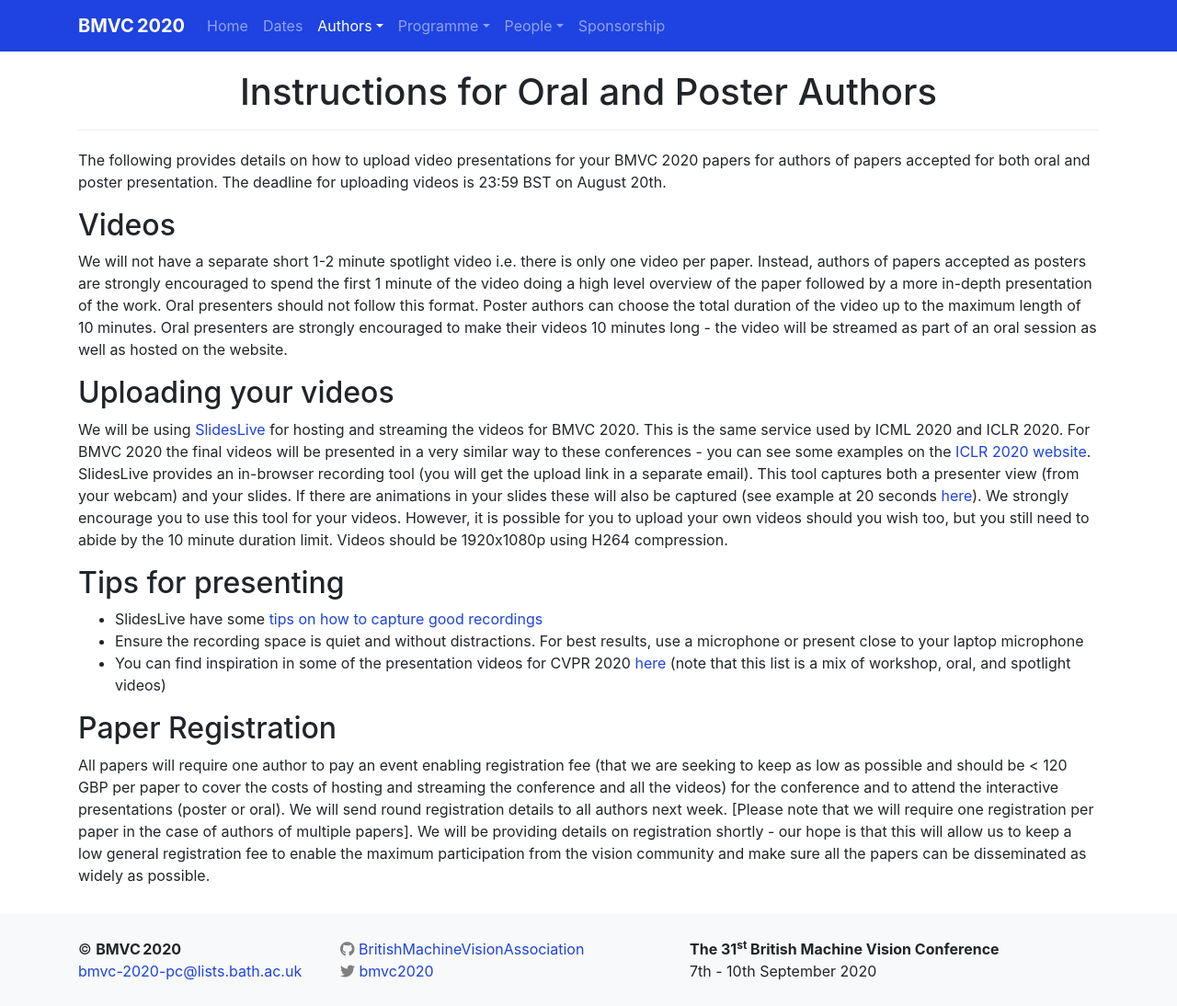
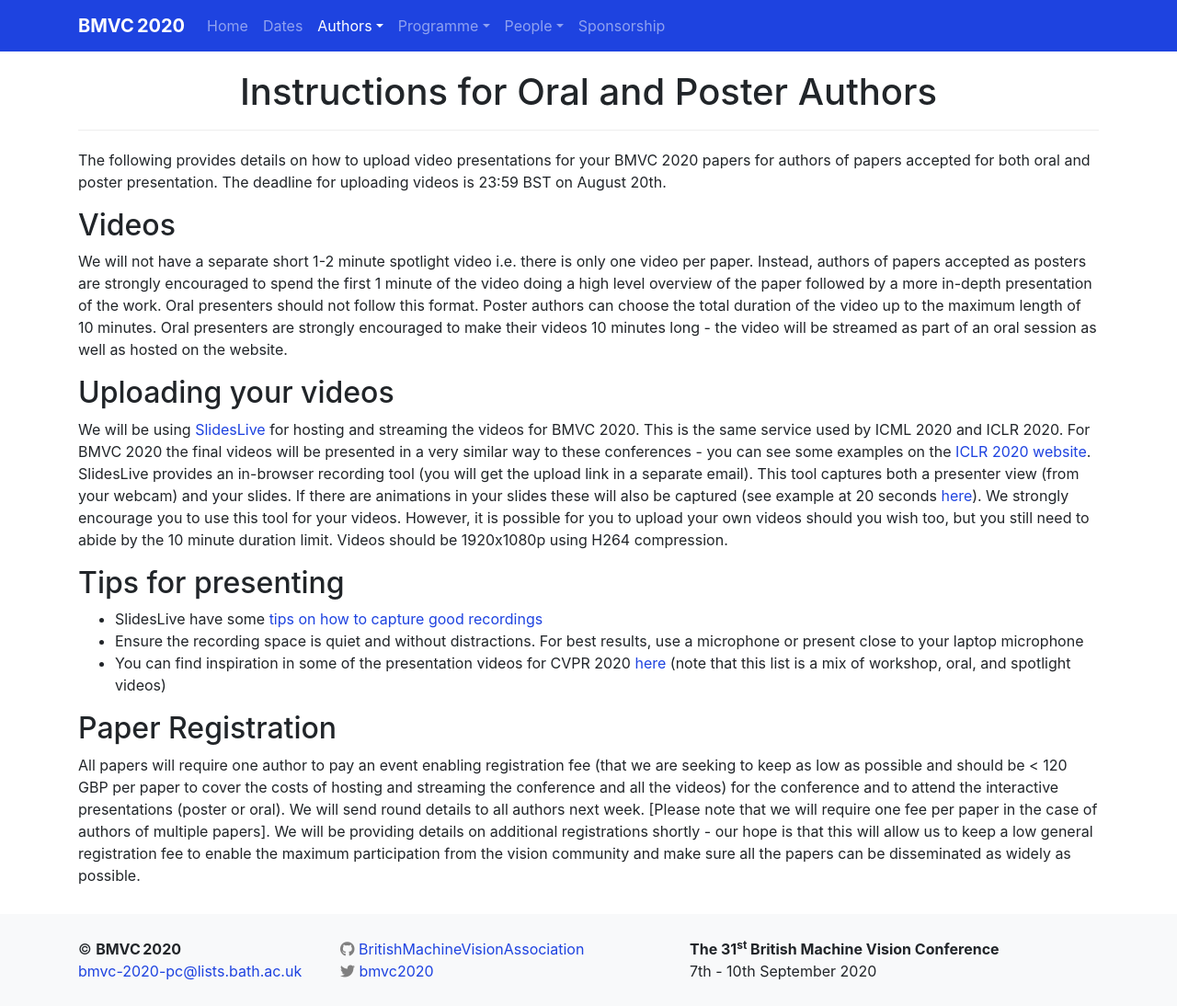
Before and after one commit to BritishMachineVisionAssociation/BMVC2021, a Jekyll site: the page built from authors/instructions-for-presenting-authors.md, in a window 1280 px wide and 1094 px high. Shown: the whole window at 92% size. Built offline with Jekyll 4.4.1, drawn with Linux system fonts in a browser that asks for light colours; nearby versions of some CDN libraries.

Commit message:
Clarification about fee.

```diff
--- a/authors/instructions-for-presenting-authors.md
+++ b/authors/instructions-for-presenting-authors.md
@@ -23,4 +23,4 @@ SlidesLive provides an in-browser recording tool (you will get the upload link i
 
 ## Paper Registration
 
-All papers will require one author to pay an event enabling registration fee (that we are seeking to keep as low as possible and should be < 120 GBP per paper to cover the costs of hosting and streaming the conference and all the videos) for the conference and to attend the interactive presentations (poster or oral). We will send round registration details to all authors next week. [Please note that we will require one registration per paper in the case of authors of multiple papers]. We will be providing details on registration shortly - our hope is that this will allow us to keep a low general registration fee to enable the maximum participation from the vision community and make sure all the papers can be disseminated as widely as possible.
+All papers will require one author to pay an event enabling registration fee (that we are seeking to keep as low as possible and should be < 120 GBP per paper to cover the costs of hosting and streaming the conference and all the videos) for the conference and to attend the interactive presentations (poster or oral). We will send round details to all authors next week. [Please note that we will require one fee per paper in the case of authors of multiple papers]. We will be providing details on additional registrations shortly - our hope is that this will allow us to keep a low general registration fee to enable the maximum participation from the vision community and make sure all the papers can be disseminated as widely as possible.
```
